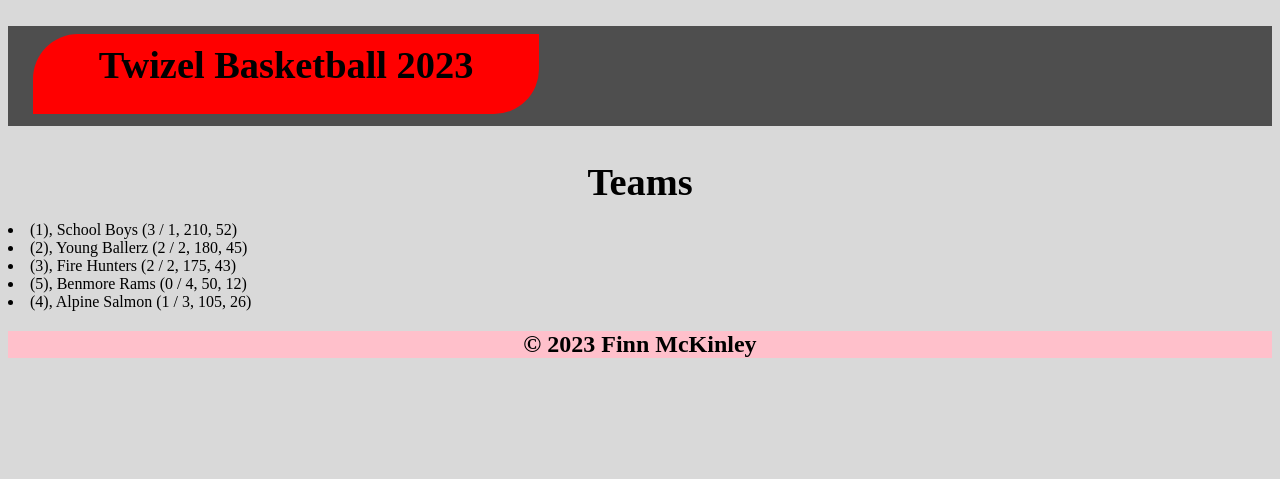
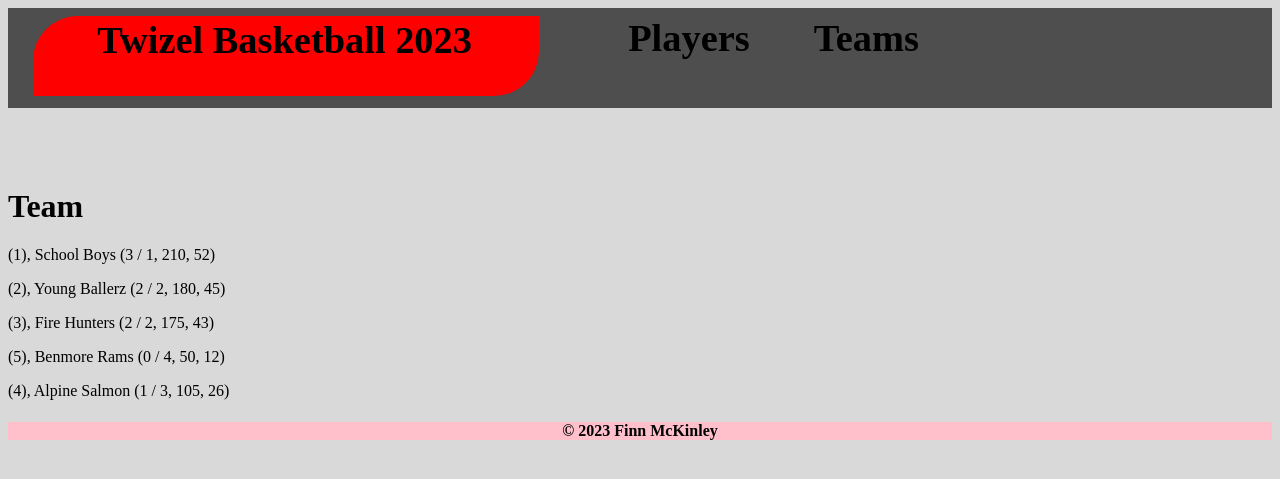
Before and after one commit to netnz2019/finn_mckinleyDT2023, a Flask app: page /teams in a window 1280 px wide. Shown: the top 479 px of the page. Run offline with Flask 3, Linux system fonts and the light colour scheme; data comes from the database, SQL or seed files in the repository; some web fonts are replaced.

Commit message:
Fixed teams.html styling issue

```diff
--- a/static/style.css
+++ b/static/style.css
@@ -7,12 +7,25 @@ body {
 h1 {
   color: black;
   font-size: 3vw;
-  text-align: center;
+  display: flex;
+  justify-content: center;
+  position: absolute;
   top: 50%;
-  transform: translate(0, 20%);
+  transform: translate(5vw, -8vh);
 }
 
 h2 {
+  color: red;
+  font-size: 3vw;
+  float: left;
+  padding-left: 5vw;
+}
+
+h3 {
+  position: absolute;
+}
+
+h4 {
   background-color: pink;
   text-align: center;
 }
@@ -32,4 +45,46 @@ h2 {
   margin-right: 2%;
   top: 50%;
   transform: translate(0, 10%);
+  float: left;
 }
+
+.links {
+  float: left;
+  color: red;
+  transform: translate(0, -3vh);
+}
+
+a:link {
+  text-decoration: none;
+  color: black;
+}
+
+a:visited {
+  text-decoration: none;
+  color: black;
+}
+
+a:hover {
+  text-decoration: none;
+  color: black;
+}
+
+a:active {
+  text-decoration: none;
+  color: black;
+}
+
+.subheading {
+  display: block;
+  font-size: 2em;
+  margin-top: 0.67em;
+  margin-bottom: 0.67em;
+  margin-left: 0;
+  margin-right: 0;
+  font-weight: bold;
+  display: flex;
+  justify-content: left;
+  position: relative;
+  top: 0;
+  transform: translate(0, 0);
+}
--- a/templates/footer.html
+++ b/templates/footer.html
@@ -1,4 +1,4 @@
 <footer>
-  <h2>&copy; 2023 Finn McKinley</h2>
+  <h4>&copy; 2023 Finn McKinley</h2>
 </footer>
 </html>
--- a/templates/header.html
+++ b/templates/header.html
@@ -1,7 +1,19 @@
 <header>
   <div class='topblock'>
     <div class='logo'>
-      <h1>Twizel Basketball 2023</h1>
+      <h1>
+        <a href='/'>Twizel Basketball 2023</a>
+      </h1>
+    </div>
+
+    <div class='links'>
+      <h2>
+        <a href='/players'>Players</a>
+      </h2>
+
+      <h2>
+        <a href='/teams'>Teams</a>
+      </h2>
     </div>
   </div>
 
--- a/templates/teams.html
+++ b/templates/teams.html
@@ -1,12 +1,17 @@
 {% extends 'layout.html' %}
 {% block content %}
+<body>
 
-<h1>Teams</h1>
+<div>
+  <h1 class="subheading" style="color:#D9D9D9;">.</h1>
+  <h1 class="subheading" style="">Team</h1>
+
+  {% for result in query_results %}    <!-- Jinja Result Loop -->
+    <p class="result" style="">{{ result}}</p>
+  {% endfor %}
+</div>
+
+</body>
 
 
-{% for result in query_results %}    <!-- Jinja Result Loop -->
-  <li>{{ result}}</li>
-
-{% endfor %}
-
 {% endblock %}
```
Also changed, not shown: templates/players.html (+11 -6 lines).
